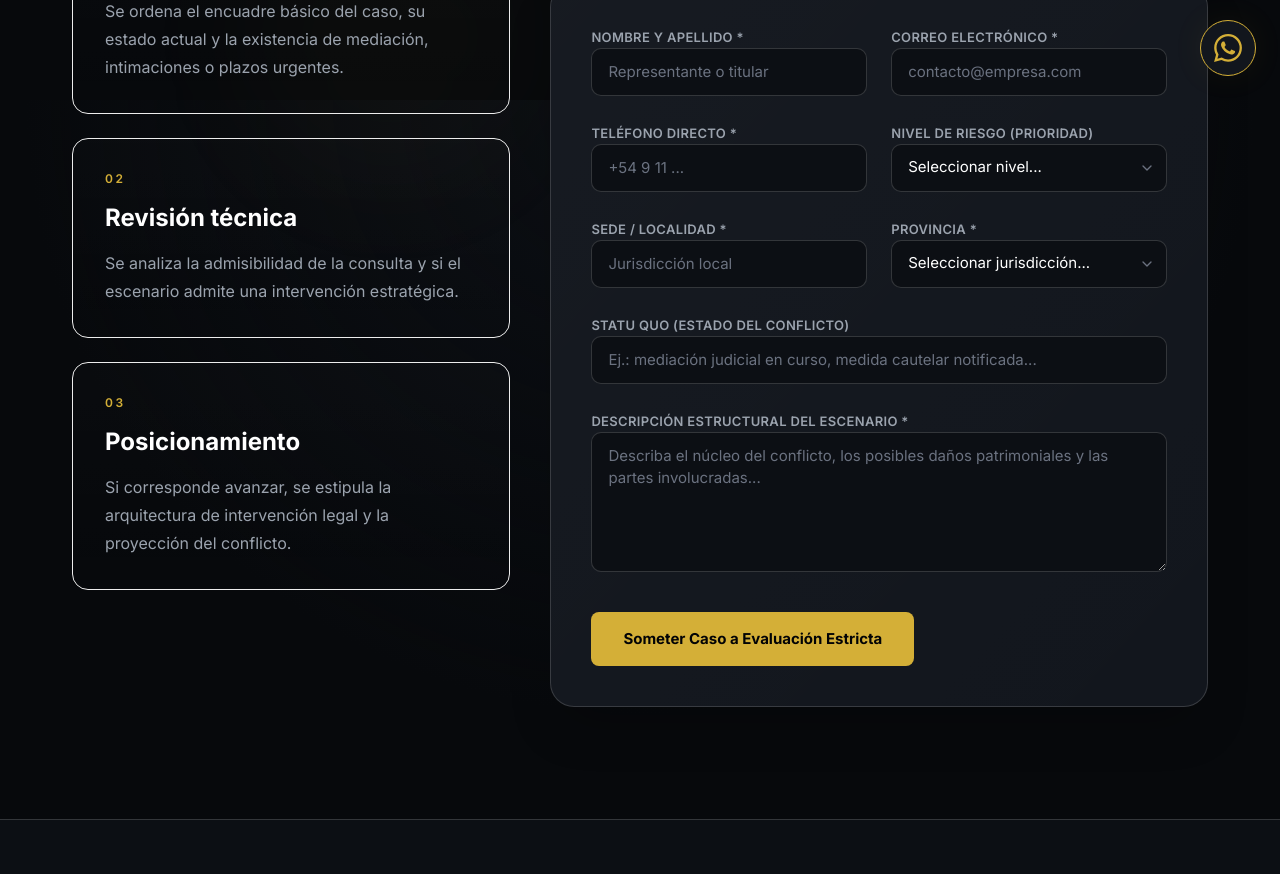
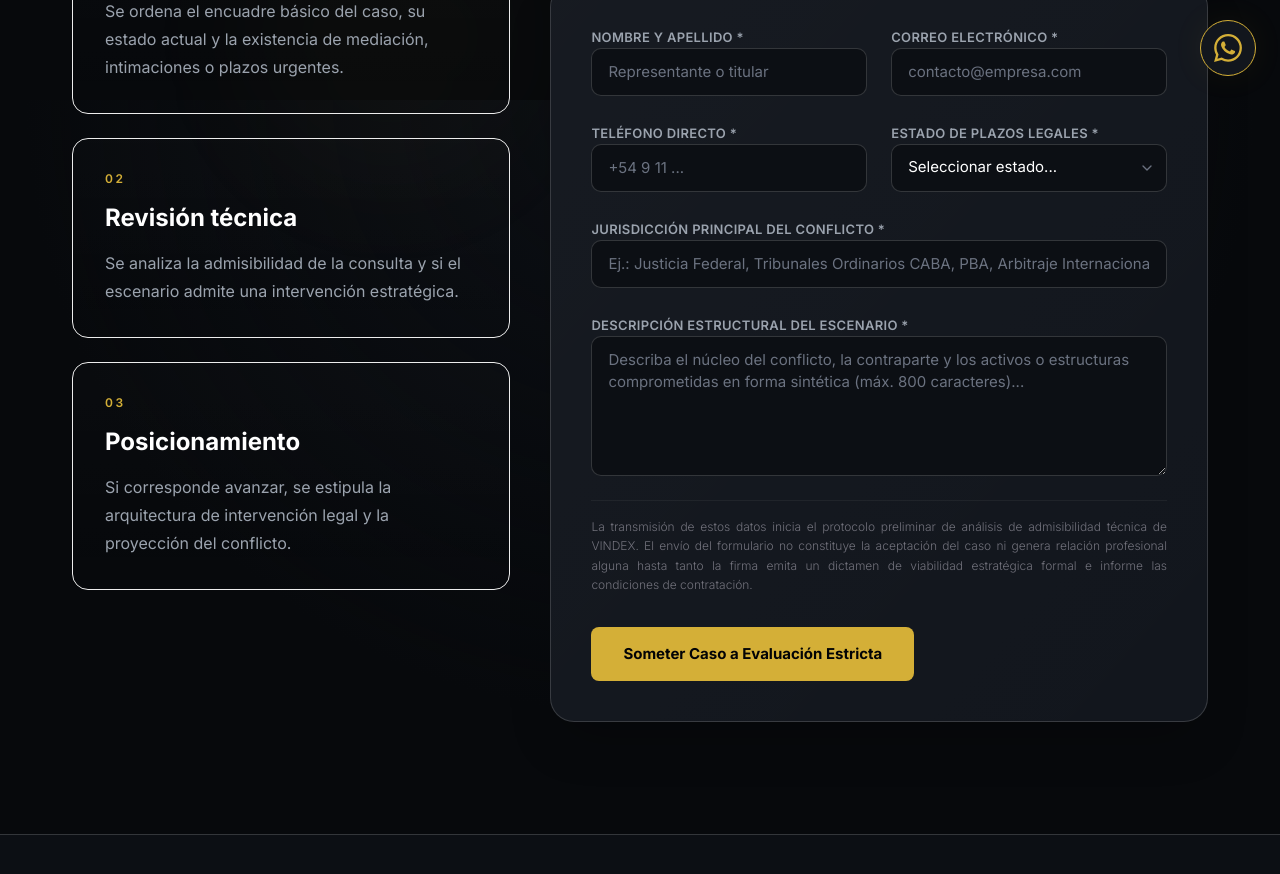
Before and after one commit to MarceRetamal/vindex, a Next.js app: page /evaluacion in a window 1280 px wide. Shown: the part 700-1574 px from the top of the page. Built offline with nearby package versions, Linux system fonts and the light colour scheme.

Commit message:
updated form

```diff
--- a/src/components/forms/EvaluationForm.tsx
+++ b/src/components/forms/EvaluationForm.tsx
@@ -13,22 +13,15 @@ const formSchema = z.object({
   name: z.string().min(2, 'El nombre es obligatorio y debe ser válido.'),
   email: z.string().email('Dirección de email inválida.'),
   phone: z.string().min(6, 'El teléfono es obligatorio.'),
-  locality: z.string().min(2, 'La localidad es obligatoria.'),
-  province: z.string().min(1, 'La provincia es obligatoria.'),
-  status: z.string().optional(),
-  urgency: z.string().optional(),
-  message: z.string().min(10, 'La descripción del escenario requiere mayor detalle.'),
+  jurisdiction: z.string().min(2, 'La jurisdicción principal del conflicto es obligatoria.'),
+  urgency: z.string().min(1, 'Debe seleccionar el estado técnico de los plazos.'),
+  message: z.string()
+    .min(10, 'La descripción del escenario requiere mayor detalle.')
+    .max(800, 'La síntesis técnica estructural no debe superar los 800 caracteres.'),
   website: z.string().optional(),
 })
 
 type FormValues = z.infer<typeof formSchema>
-
-const provinceOptions = [
-  'Buenos Aires', 'CABA', 'Catamarca', 'Chaco', 'Chubut', 'Córdoba', 'Corrientes',
-  'Entre Ríos', 'Formosa', 'Jujuy', 'La Pampa', 'La Rioja', 'Mendoza', 'Misiones',
-  'Neuquén', 'Río Negro', 'Salta', 'San Juan', 'San Luis', 'Santa Cruz',
-  'Santa Fe', 'Santiago del Estero', 'Tierra del Fuego', 'Tucumán'
-]
 
 export function EvaluationForm() {
   const [isSuccess, setIsSuccess] = useState(false)
@@ -46,8 +39,8 @@ export function EvaluationForm() {
     mode: 'onBlur',
     reValidateMode: 'onBlur',
     defaultValues: {
-      name: '', email: '', phone: '', locality: '', province: '',
-      status: '', urgency: '', message: '', website: ''
+      name: '', email: '', phone: '', jurisdiction: '',
+      urgency: '', message: '', website: ''
     }
   })
 
@@ -81,6 +74,25 @@ export function EvaluationForm() {
     }
   }
 
+  // 🎯 PANTALLA DE ÉXITO: MODO BÚNKER (Sustituye todo el formulario para generar alta tensión psicológica)
+  if (isSuccess) {
+    return (
+      <div className="rounded-[20px] border border-[var(--border-strong)] bg-black p-8 md:rounded-[24px] md:p-16 shadow-2xl min-h-[450px] flex flex-col justify-center items-center text-center relative overflow-hidden animate-fade-in">
+        <div className="absolute inset-0 bg-gradient-to-b from-zinc-900/20 to-transparent pointer-events-none" />
+        <div className="max-w-xl space-y-6 relative z-10">
+          <h3 className="text-[22px] font-bold tracking-[0.15em] text-white uppercase sm:text-[26px]">
+            Análisis en ejecución.
+          </h3>
+          <p className="text-[14px] leading-relaxed text-zinc-400 font-light md:text-[15px] text-justify md:text-center">
+            Los datos ingresados han sido derivados al área de estrategia para evaluar la viabilidad de la intervención.
+            Si el escenario cumple con los criterios de admisibilidad institucional del gabinete, se abrirá un canal
+            oficial de comunicación en su línea telefónica registrada dentro de los próximos minutos.
+          </p>
+        </div>
+      </div>
+    )
+  }
+
   return (
     <form
       onSubmit={handleSubmit(onSubmit)}
@@ -111,43 +123,26 @@ export function EvaluationForm() {
           </div>
 
           <div className="space-y-2">
-            <Label htmlFor="urgency">Nivel de Riesgo (Prioridad)</Label>
+            <Label htmlFor="urgency">Estado de Plazos Legales *</Label>
             <Select id="urgency" {...register('urgency')}>
-              <option value="">Seleccionar nivel...</option>
-              <option value="baja">Riesgo Bajo (Estratégico)</option>
-              <option value="media">Riesgo Medio (Contingencia)</option>
-              <option value="alta">Riesgo Alto (Exposición Crítica)</option>
-              <option value="urgente">Urgencia Máxima (Plazos inminentes)</option>
+              <option value="">Seleccionar estado...</option>
+              <option value="plazo_corriendo">Plazo judicial / procesal corriendo (Urgente)</option>
+              <option value="medida_notificada">Medida cautelar o intimación notificada</option>
+              <option value="conflicto_preventivo">Conflicto abierto sin curso judicial (Fase preventiva)</option>
+              <option value="auditoria_estrategia">Auditoría de riesgos o diseño de estrategia de fondo</option>
             </Select>
-          </div>
-        </div>
-
-        <div className="grid gap-6 md:grid-cols-2">
-          <div className="space-y-2">
-            <Label htmlFor="locality">Sede / Localidad *</Label>
-            <Input id="locality" {...register('locality')} placeholder="Jurisdicción local" />
-            {errors.locality && <p className="text-[13px] text-red-400">{errors.locality.message}</p>}
-          </div>
-
-          <div className="space-y-2">
-            <Label htmlFor="province">Provincia *</Label>
-            <Select id="province" {...register('province')}>
-              <option value="">Seleccionar jurisdicción...</option>
-              {provinceOptions.map((province) => (
-                <option key={province} value={province}>{province}</option>
-              ))}
-            </Select>
-            {errors.province && <p className="text-[13px] text-red-400">{errors.province.message}</p>}
+            {errors.urgency && <p className="text-[13px] text-red-400">{errors.urgency.message}</p>}
           </div>
         </div>
 
         <div className="space-y-2">
-          <Label htmlFor="status">Statu Quo (Estado del Conflicto)</Label>
+          <Label htmlFor="jurisdiction">Jurisdicción Principal del Conflicto *</Label>
           <Input
-            id="status"
-            {...register('status')}
-            placeholder="Ej.: mediación judicial en curso, medida cautelar notificada..."
+            id="jurisdiction"
+            {...register('jurisdiction')}
+            placeholder="Ej.: Justicia Federal, Tribunales Ordinarios CABA, PBA, Arbitraje Internacional..."
           />
+          {errors.jurisdiction && <p className="text-[13px] text-red-400">{errors.jurisdiction.message}</p>}
         </div>
 
         <div className="space-y-2">
@@ -155,7 +150,7 @@ export function EvaluationForm() {
           <Textarea
             id="message"
             {...register('message')}
-            placeholder="Describa el núcleo del conflicto, los posibles daños patrimoniales y las partes involucradas..."
+            placeholder="Describa el núcleo del conflicto, la contraparte y los activos o estructuras comprometidas en forma sintética (máx. 800 caracteres)..."
           />
           {errors.message && <p className="text-[13px] text-red-400">{errors.message.message}</p>}
         </div>
@@ -163,7 +158,16 @@ export function EvaluationForm() {
         {/* Honey pot */}
         <input type="text" {...register('website')} className="hidden" tabIndex={-1} autoComplete="off" />
 
-        <div className="pt-4 space-y-4">
+        {/* 🏛️ DISCLAIMER INSTITUCIONAL DE ADMISIBILIDAD */}
+        <div className="text-justify border-t border-white/[0.05] pt-4">
+          <p className="text-[12px] text-zinc-500 leading-relaxed font-light">
+            La transmisión de estos datos inicia el protocolo preliminar de análisis de admisibilidad técnica de VINDEX.
+            El envío del formulario no constituye la aceptación del caso ni genera relación profesional alguna hasta tanto
+            la firma emita un dictamen de viabilidad estratégica formal e informe las condiciones de contratación.
+          </p>
+        </div>
+
+        <div className="pt-2 space-y-4">
           <button
             type="submit"
             disabled={isSubmitting}
@@ -171,14 +175,6 @@ export function EvaluationForm() {
           >
             {isSubmitting ? 'Cifrando envío...' : 'Someter Caso a Evaluación Estricta'}
           </button>
-
-          {isSuccess && (
-            <div className="rounded-[10px] bg-green-500/10 border border-green-500/20 p-4">
-              <p className="text-[14px] font-medium text-green-400">
-                El caso se encuentra bajo análisis de nuestra estructura central. Responderemos oportunamente.
-              </p>
-            </div>
-          )}
 
           {warnings.length > 0 && (
             <div className="rounded-[10px] border border-[var(--accent-mute)] bg-[var(--accent-mute)]/10 p-4">
```
